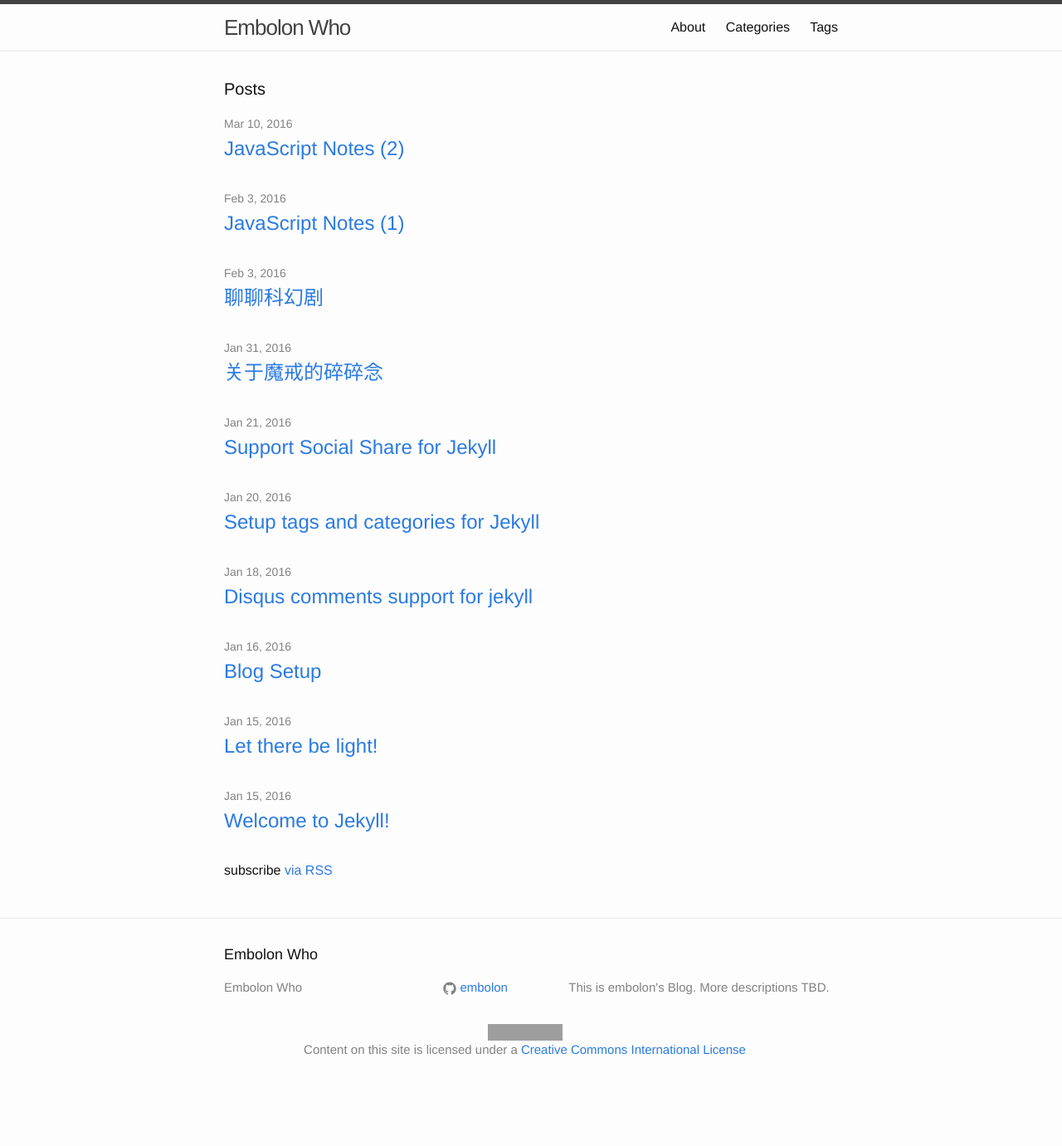
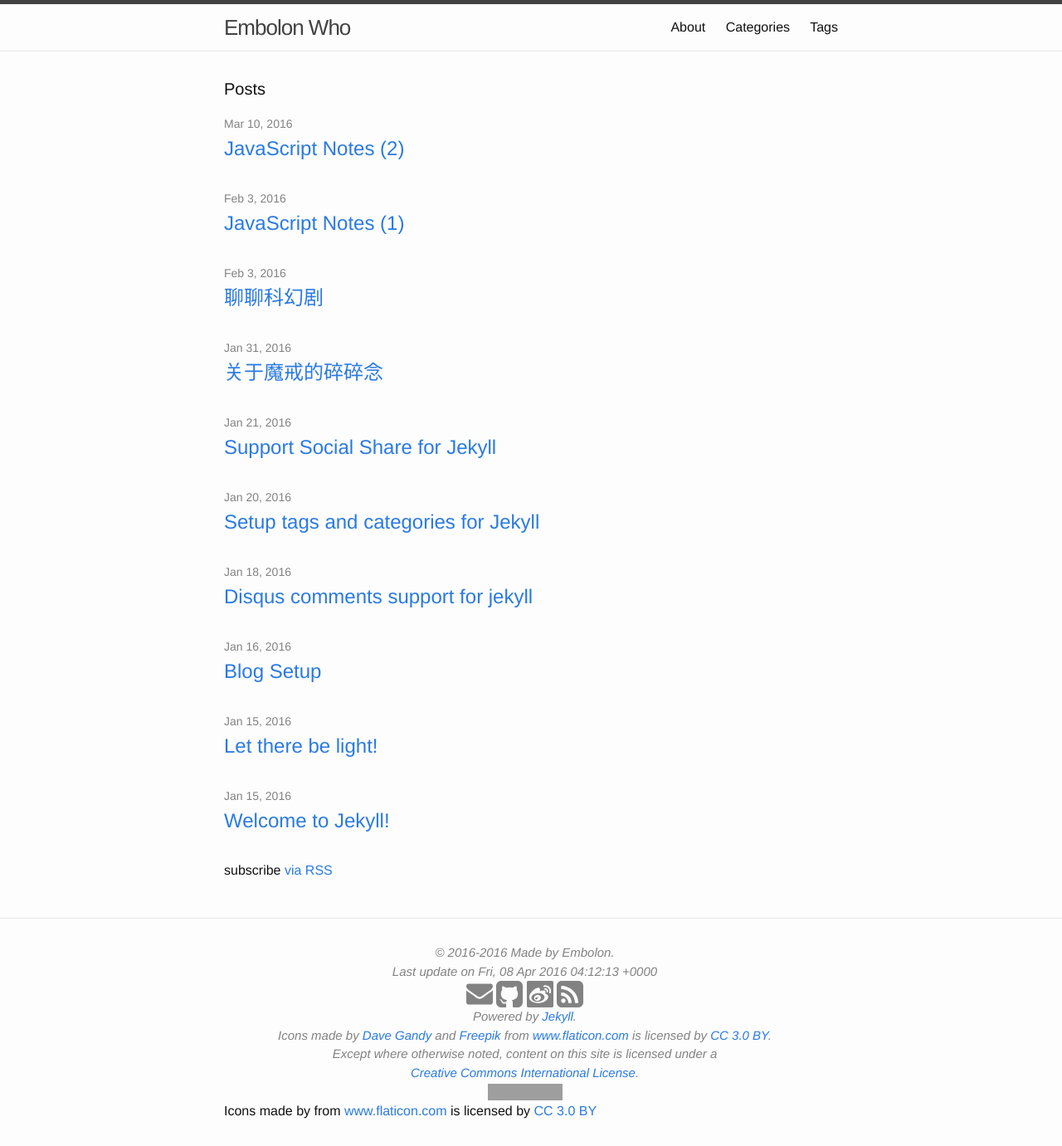
Before and after one commit to embolon/embolon.github.io, a Jekyll site: the page built from index.html, in a window 1280 px wide. Shown: the whole page at 83% size. Built offline with Jekyll 4.4.1, drawn with Linux system fonts in a browser that asks for light colours; before the commit the page ends 1307 px from its top, so only the background shows below that; grey boxes are pictures that could not be loaded.

Commit message:
modified footer

```diff
--- a/_config.yml
+++ b/_config.yml
@@ -7,20 +7,21 @@
 
 # Site settings
 title: Embolon Who
-#email: embolon@gmail.com
+owner:
+  name: Embolon
+  email: embolon@gmail.com
+  github: embolon
+  weibo: 2029573183
+
 
 # Site description
   #Write an awesome description for your new site here. You can edit this
   #line in _config.yml. It will appear in your document head meta (for
   #Google search results) and in your feed.xml site description.
 description: > # this means to ignore newlines until "baseurl:"
-  This is embolon's Blog. More descriptions TBD.
+  This is embolon's personal Blog.
 baseurl: "" # the subpath of your site, e.g. /blog
 url: "http://embolon.github.io" # the base hostname & protocol for your site
 
-# Links
-#twitter_username: none
-github_username:  embolon
-
 # Build settings
 markdown: kramdown
--- a/_includes/footer.html
+++ b/_includes/footer.html
@@ -2,40 +2,17 @@
 
   <div class="wrapper">
 
-    <h2 class="footer-heading">{{ site.title }}</h2>
+    <div class="footer-col-wrapper footer-center-wrapper">
+       <div>&copy; 2016-{{ site.time | date: '%Y' }} Made by {{ site.owner.name }}.<br/>Last update on {{ site.time | date_to_rfc822 }}</div>
 
-    <div class="footer-col-wrapper">
-      <div class="footer-col footer-col-1">
-        <ul class="contact-list">
-          <li>{{ site.title }}</li>
-          <li><a href="mailto:{{ site.email }}">{{ site.email }}</a></li>
-        </ul>
-      </div>
+       <div class="social-icons">
+           {% include icons-social.html %}
+       </div>
 
-      <div class="footer-col footer-col-2">
-        <ul class="social-media-list">
-          {% if site.github_username %}
-          <li>
-            {% include icon-github.html username=site.github_username %}
-          </li>
-          {% endif %}
-
-          {% if site.twitter_username %}
-          <li>
-            {% include icon-twitter.html username=site.twitter_username %}
-          </li>
-          {% endif %}
-        </ul>
-      </div>
-
-      <div class="footer-col footer-col-3">
-        <p>{{ site.description }}</p>
-      </div>
+       <div>Powered by <a href="http://jekyllrb.com" rel="nofollow">Jekyll</a>.<br/>Icons made by <a href="http://www.flaticon.com/authors/dave-gandy" title="Dave Gandy">Dave Gandy</a> and <a href="http://www.freepik.com" title="Freepik">Freepik</a> from <a href="http://www.flaticon.com" title="Flaticon">www.flaticon.com</a> is licensed by <a href="http://creativecommons.org/licenses/by/3.0/" title="Creative Commons BY 3.0" target="_blank">CC 3.0 BY</a>.<br/>Except where otherwise noted, content on this site is licensed under a<br/><a rel="license" href="http://creativecommons.org/licenses/by-nc-sa/4.0/">Creative Commons International License</a>.<br/><a rel="license" href="http://creativecommons.org/licenses/by-nc-sa/4.0/"><img alt="Creative Commons License" style="border-width:0" src="https://i.creativecommons.org/l/by-nc-sa/4.0/80x15.png" /></a></div>
     </div>
 
-    <div class="footer-col-wrapper footer-center-wrapper">
-       <a rel="license" href="http://creativecommons.org/licenses/by-nc-sa/4.0/"><img alt="Creative Commons License" style="border-width:0" src="https://i.creativecommons.org/l/by-nc-sa/4.0/88x31.png" /></a><br />Content on this site is licensed under a <a rel="license" href="http://creativecommons.org/licenses/by-nc-sa/4.0/">Creative Commons International License</a>
-    </div>
+    <div>Icons made by  from <a href="http://www.flaticon.com" title="Flaticon">www.flaticon.com</a> is licensed by <a href="http://creativecommons.org/licenses/by/3.0/" title="Creative Commons BY 3.0" target="_blank">CC 3.0 BY</a></div>
 
   </div>
 
--- a/_includes/icon-github.html
+++ /dev/null
@@ -1 +0,0 @@
-<a href="https://github.com/{{ include.username }}"><span class="icon icon--github">{% include icon-github.svg %}</span><span class="username">{{ include.username }}</span></a>
--- a/_includes/icon-twitter.html
+++ /dev/null
@@ -1 +0,0 @@
-<a href="https://twitter.com/{{ include.username }}"><span class="icon icon--twitter">{% include icon-twitter.svg %}</span><span class="username">{{ include.username }}</span></a>
--- /dev/null
+++ b/_includes/icons-social.html
@@ -0,0 +1,18 @@
+    {% if site.owner.email %}<a href="mailto:{{ site.owner.email }}" title="Send email to {{ site.owner.name }}" target="_black"><span class="icon32 icon--email">{% include icon-email.svg %}</span></a>{% endif %}
+    {% if site.owner.github %}<a href="https://github.com/{{ site.owner.github }}" title="{{ site.owner.name }} on Github" target="_black"><span class="icon32 icon--github">{% include icon-github.svg %}</span></a>{% endif %}
+    {% if site.owner.twitter %}<a href="https://twitter.com/{{ site.owner.twitter }}" title="{{ site.owner.name }} on Twitter" target="_black"><span class="icon32 icon--twitter">{% include icon-twitter.svg %}</span></a>{% endif %}
+    {% if site.owner.weibo %}<a href="https://weibo.com/u/{{ site.owner.weibo }}" title="{{ site.owner.name }} on Weibo" target="_black"><span class="icon32 icon--weibo">{% include icon-weibo.svg %}</span></a>{% endif %}
+    {% if site.owner.facebook %}<a href="https://www.facebook.com/{{ site.owner.weibo }}" title="{{ site.owner.name }} on Facebook" target="_black"><span class="icon32 icon--facebook">{% include icon-facebook.svg %}</span></a>{% endif %}
+
+    {% if site.owner.google.plus %}<a href="https://plus.google.com/+{{ site.owner.google.plus }}" title="{{ site.owner.name}} on Google+" target="_blank"><span class="icon32 icon--google_plus">{% include icon-google_plus.svg %}</span></a>{% endif %}
+    {% if site.owner.linkedin %}<a href="https://linkedin.com/in/{{ site.owner.linkedin }}" title="{{ site.owner.name}} on LinkedIn" target="_blank"><span class="icon32 icon--linkedin">{% include icon-linkedin.svg %}</span></a>{% endif %}
+
+    {% if site.owner.instagram %}<a href="https://instagram.com/{{ site.owner.instagram.user }}" title="{{ site.owner.name }} on Instagram" target="_blank"><span class="icon32 icon--instagram">{% include icon-instagram.svg %}</span></a>{% endif %}
+    {% if site.owner.flickr %}<a href="https://www.flickr.com/photos/{{ site.owner.flickr }}" title="{{ site.owner.name}} on Flickr" target="_blank"><span class="icon32 icon--flickr">{% include icon-flicker.svg %}</span></a>{% endif %}
+    {% if site.owner.tumblr %}<a href="http://{{ site.owner.tumblr }}.tumblr.com" title="{{ site.owner.name}} on Tumblr" target="_blank"><span class="icon32 icon--tumblr">{% include icon-tumblr.svg %}</span></a>{% endif %}
+    {% if site.owner.pinterest %}<a href="https://www.pinterest.com/{{ site.owner.pinterest }}/" title="{{ site.owner.name}} on Pinterest" target="_blank"><span class="icon32 icon--pinterest">{% include icon-pinterest.svg %}</span></a>{% endif %}
+
+    {% if site.owner.lastfm %}<a href="https://www.last.fm/user/{{ site.owner.lastfm }}/" title="{{ site.owner.name}} on Last.fm" target="_blank"><span class="icon32 icon--lastfm">{% include icon-lastfm.svg %}</span></a>{% endif %}
+    {% if site.owner.soundcloud %}<a href="https://www.soundcloud.com/{{ site.owner.soundcloud }}/" title="{{ site.owner.name}} on Soundcloud" target="_blank"><span class="icon32 icon--soundcloud">{% include icon-soundcloud.svg %}</span></a>{% endif %}
+
+    <a href="{{ site.url }}/feed.xml" title="Atom/RSS feed"><span class="icon32 icon--rss">{% include icon-rss.svg %}</span></a>
--- a/_sass/_base.scss
+++ b/_sass/_base.scss
@@ -204,3 +204,17 @@ pre {
         }
     }
 }
+
+.icon32 {
+
+    > svg {
+        display: inline-block;
+        width: 32px;
+        height: 32px;
+        vertical-align: middle;
+
+        path {
+            fill: $grey-color;
+        }
+    }
+}
--- a/_sass/_layout.scss
+++ b/_sass/_layout.scss
@@ -120,6 +120,7 @@
     @extend %clearfix;
 }
 
+/*
 .footer-col {
     float: left;
     margin-bottom: $spacing-unit / 2;
@@ -140,9 +141,11 @@
     width: -webkit-calc(45% - (#{$spacing-unit} / 2));
     width:         calc(45% - (#{$spacing-unit} / 2));
 }
+*/
 
 .footer-center-wrapper {
     text-align: center;
+    font-style: italic;
 }
 
 @include media-query($on-laptop) {
```
Also changed, not shown: _includes/icon-email.svg (added), _includes/icon-facebook.svg (added), _includes/icon-github.svg, _includes/icon-google_plus.svg (added), _includes/icon-linkedin.svg (added), _includes/icon-pinterest.svg (added), _includes/icon-rss.svg (added), _includes/icon-twitter.svg, _includes/icon-weibo.svg (added).
